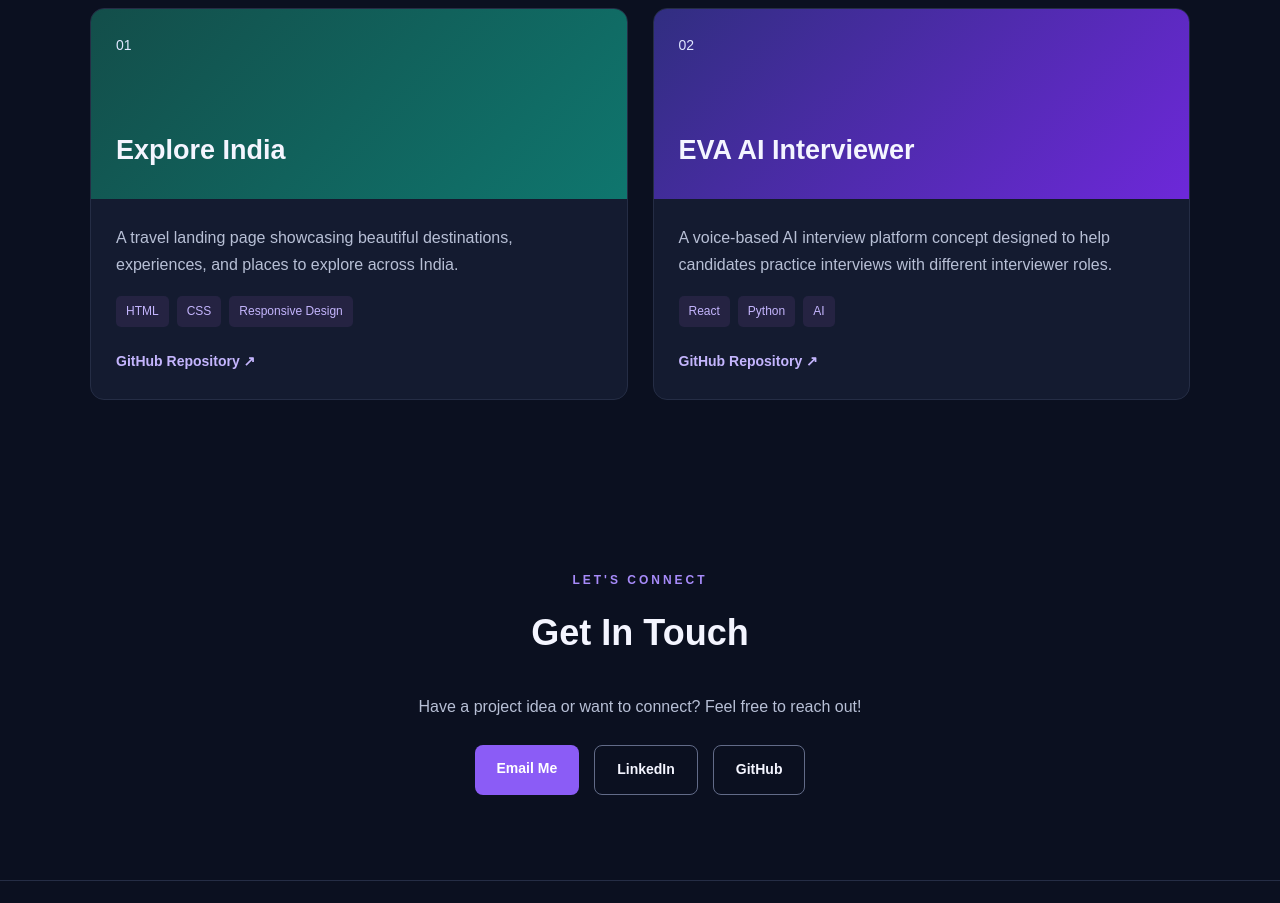
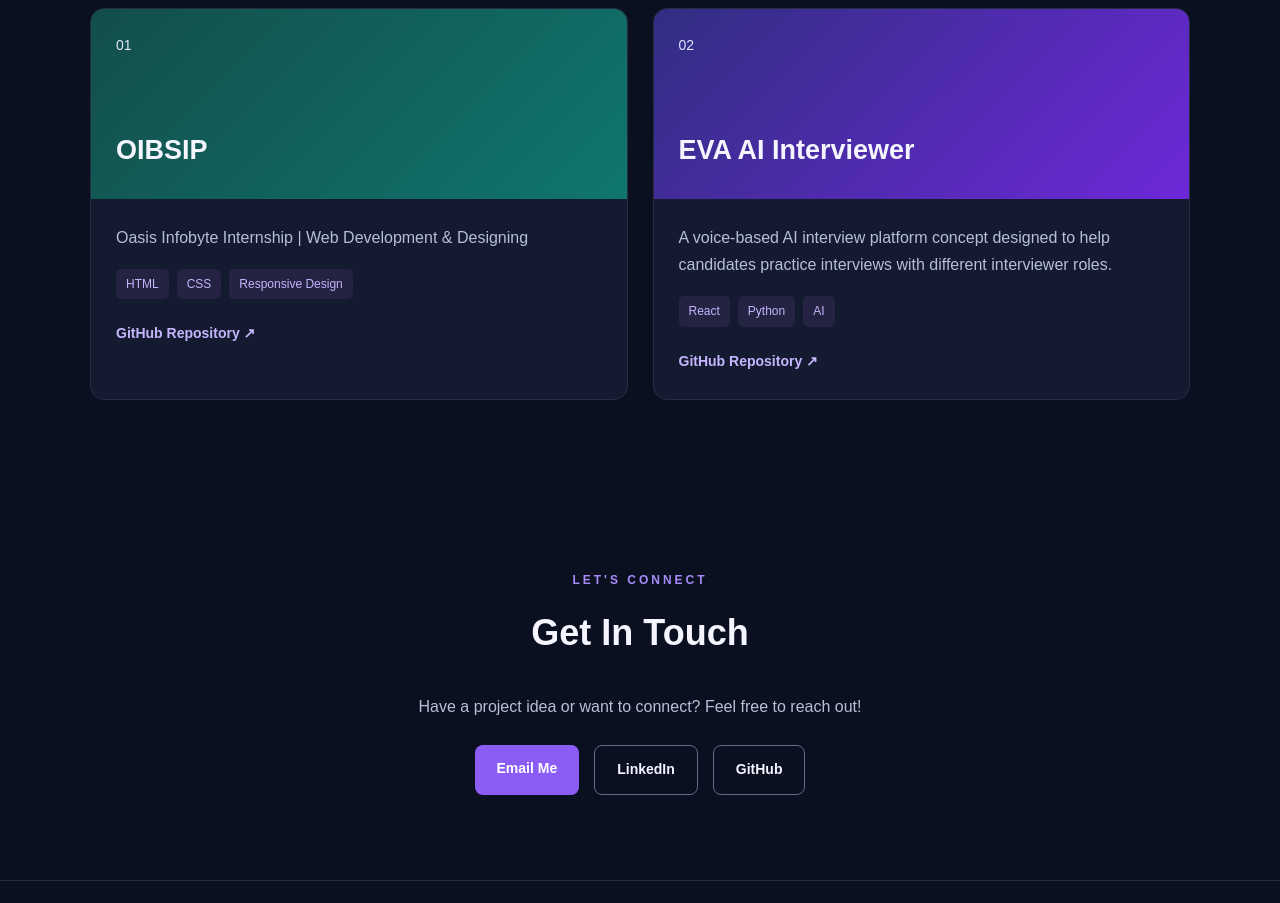
Before and after one commit to yaswanthipy/OIBSIP, a plain HTML site: page WebDev-L1-Portfolio/index.html in a window 1280 px wide. Shown: the part 1940-2843 px from the top of the page. Drawn offline with Linux system fonts and the light colour scheme.

Commit message:
added navigation link

```diff
--- a/WebDev-L1-Portfolio/index.html
+++ b/WebDev-L1-Portfolio/index.html
@@ -128,14 +128,12 @@
                 <article class="project-card">
                     <div class="project-top project-one">
                         <span>01</span>
-                        <h3>Explore India</h3>
+                        <h3>OIBSIP</h3>
                     </div>
 
                     <div class="project-info">
                         <p>
-                            A travel landing page showcasing beautiful
-                            destinations, experiences, and places to
-                            explore across India.
+                            Oasis Infobyte Internship | Web Development & Designing
                         </p>
 
                         <div class="tags">
@@ -144,7 +142,7 @@
                             <span>Responsive Design</span>
                         </div>
 
-                        <a href="#" class="project-link">GitHub Repository ↗</a>
+                        <a href="https://github.com/yaswanthipy/OIBSIP" class="project-link">GitHub Repository ↗</a>
                     </div>
                 </article>
 
@@ -167,7 +165,7 @@
                             <span>AI</span>
                         </div>
 
-                        <a href="#" class="project-link">GitHub Repository ↗</a>
+                        <a href="https://github.com/yaswanthipy/EVA_AI" class="project-link">GitHub Repository ↗</a>
                     </div>
                 </article>
             </div>
```
